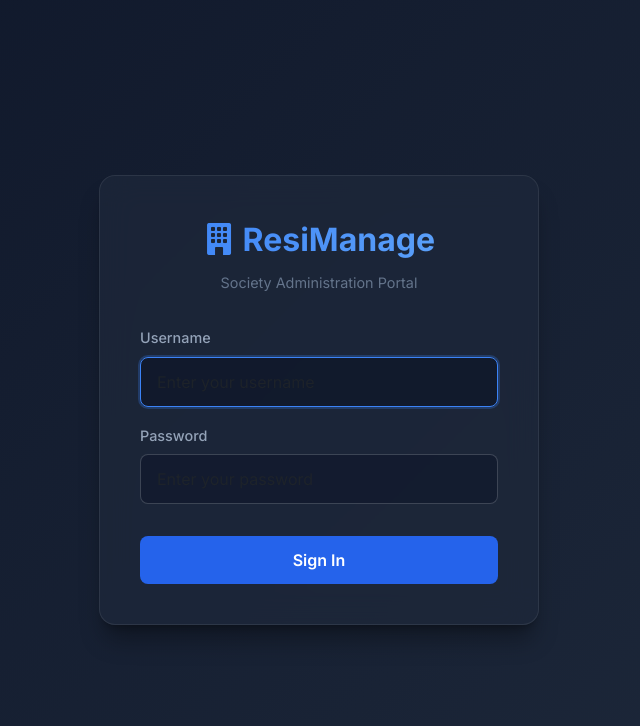
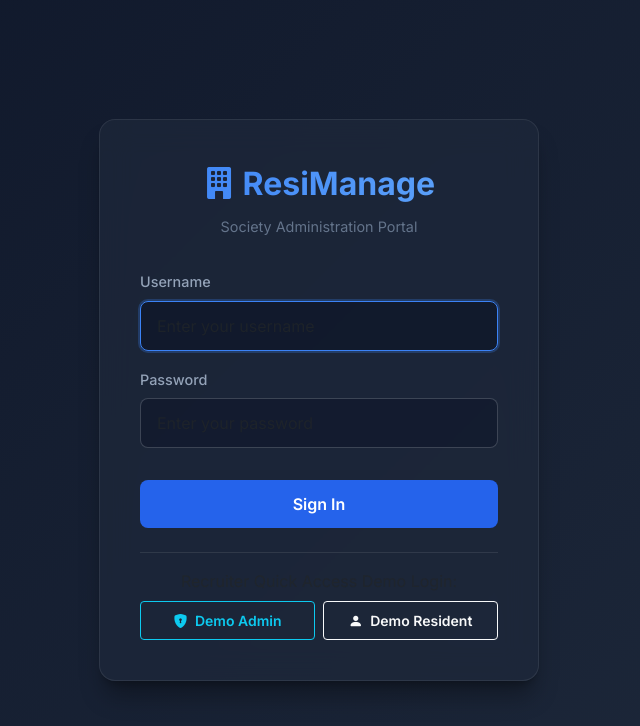
Before and after one commit to mehulsinghbhadoriya/HabitatOne-Scoiety-Management-Platform, a Django app: page /accounts/login/ in a window 1280 px wide. Shown: the top 726 px of the page, without its empty margins (321-961 px from the left). Run offline with Django 5.2, Linux system fonts and the light colour scheme.

Commit message:
Updated project

```diff
--- a/templates/accounts/login.html
+++ b/templates/accounts/login.html
@@ -109,7 +109,7 @@
             {% endfor %}
         {% endif %}
 
-        <form method="post">
+        <form method="post" id="loginForm">
             {% csrf_token %}
 
             <div class="mb-3">
@@ -124,9 +124,32 @@
 
             <button type="submit" class="btn btn-login w-100 mt-2">Sign In</button>
         </form>
+
+        <div class="mt-4 pt-3 border-top border-secondary border-opacity-25 text-center">
+            <p class="text-xs text-muted mb-2">Recruiter Quick Access Demo Login:</p>
+            <div class="row g-2">
+                <div class="col-6">
+                    <button type="button" onclick="loginDemo('admin', 'admin123')" class="btn btn-outline-info btn-sm w-100 fw-semibold text-xs py-2">
+                        <i class="bi bi-shield-lock-fill me-1"></i> Demo Admin
+                    </button>
+                </div>
+                <div class="col-6">
+                    <button type="button" onclick="loginDemo('resident1', 'resident123')" class="btn btn-outline-light btn-sm w-100 fw-semibold text-xs py-2">
+                        <i class="bi bi-person-fill me-1"></i> Demo Resident
+                    </button>
+                </div>
+            </div>
+        </div>
     </div>
 
     <!-- Bootstrap Bundle JS -->
     <script src="https://cdn.jsdelivr.net/npm/bootstrap@5.3.0/dist/js/bootstrap.bundle.min.js"></script>
+    <script>
+        function loginDemo(username, password) {
+            document.getElementById('id_username').value = username;
+            document.getElementById('id_password').value = password;
+            document.getElementById('loginForm').submit();
+        }
+    </script>
 </body>
 </html>
```
